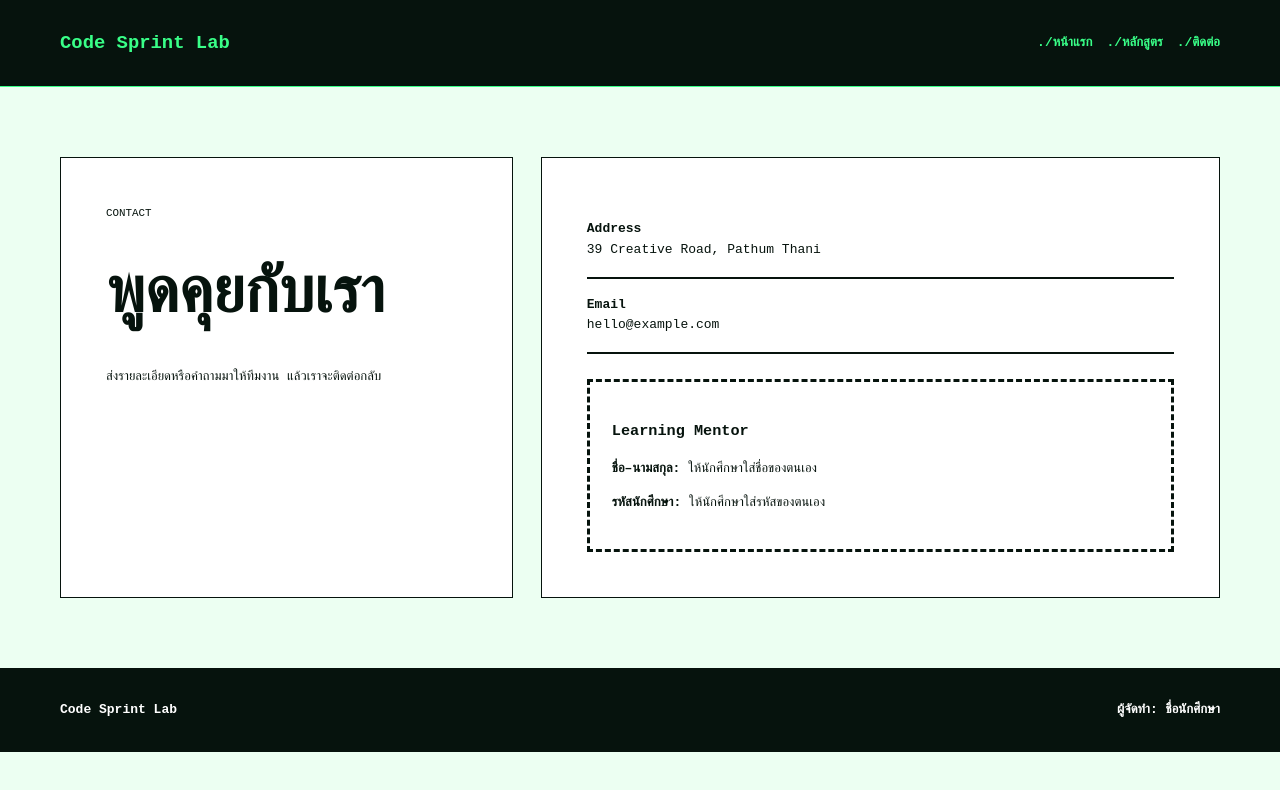
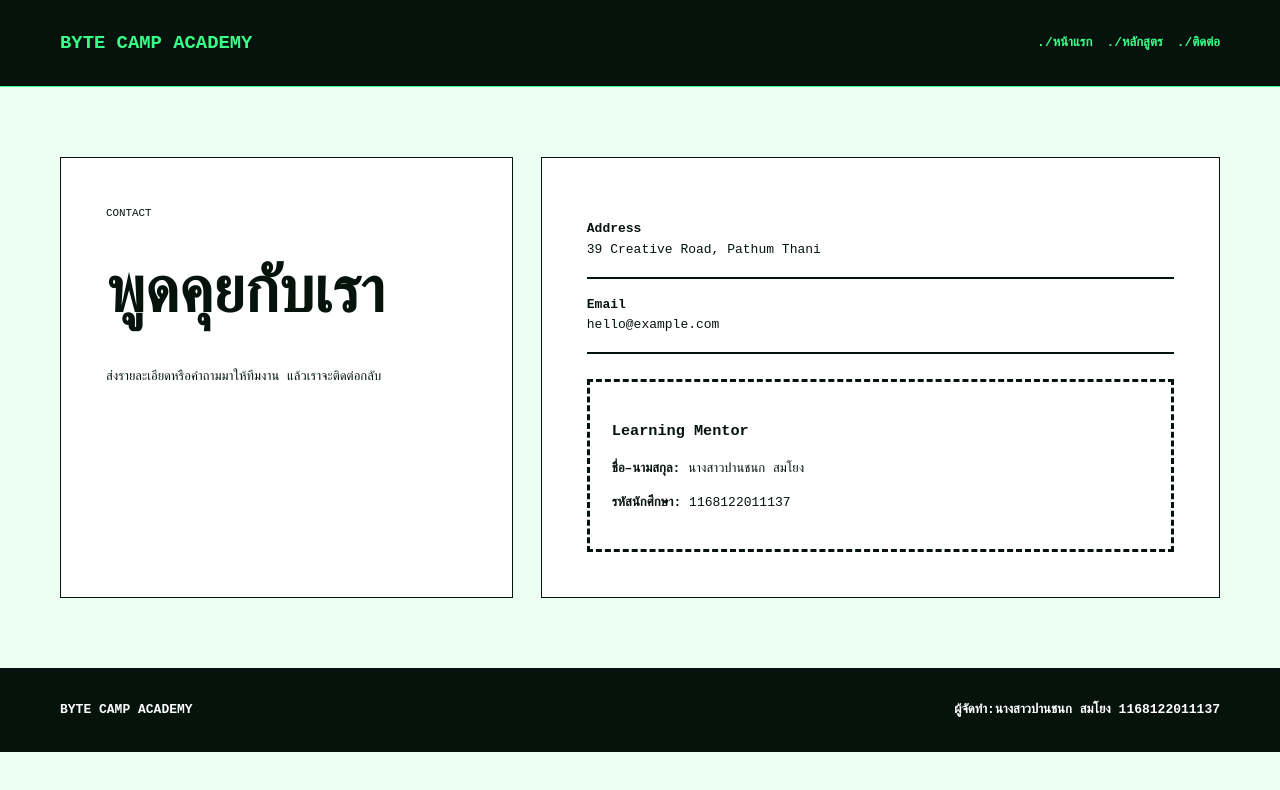
Before and after one commit to mookpanchanok7-coder/mook116812201113-7, a plain HTML site: page contact.html in a window 1280 px wide. Drawn offline with Linux system fonts and the light colour scheme.

Commit message:
Update contact.html

```diff
--- a/contact.html
+++ b/contact.html
@@ -1 +1 @@
-<!doctype html><html lang="th"><head><meta charset="utf-8"><meta name="viewport" content="width=device-width,initial-scale=1"><title>ติดต่อ | Code Sprint Lab</title><link rel="stylesheet" href="assets/style.css"></head><body><header class="header"><nav class="nav container"><a class="brand" href="boot.html">Code Sprint Lab</a><div class="links"><a href="boot.html">หน้าแรก</a><a href="tracks.html">หลักสูตร</a><a href="support.html">ติดต่อ</a></div></nav></header><main class="contact"><div class="container contact-grid"><div><small>CONTACT</small><h1>พูดคุยกับเรา</h1><p>ส่งรายละเอียดหรือคำถามมาให้ทีมงาน แล้วเราจะติดต่อกลับ</p></div><div><div class="detail"><strong>Address</strong><br>39 Creative Road, Pathum Thani</div><div class="detail"><strong>Email</strong><br>hello@example.com</div><div class="student"><h3>Learning Mentor</h3><p><strong>ชื่อ–นามสกุล:</strong> ให้นักศึกษาใส่ชื่อของตนเอง</p><p><strong>รหัสนักศึกษา:</strong> ให้นักศึกษาใส่รหัสของตนเอง</p></div></div></div></main><footer class="footer"><div class="container footer-row"><strong>Code Sprint Lab</strong><span class="footer-student">ผู้จัดทำ: ชื่อนักศึกษา</span></div></footer></body></html>
+<!doctype html><html lang="th"><head><meta charset="utf-8"><meta name="viewport" content="width=device-width,initial-scale=1"><title>contact.html | BYTE CAMP ACADEMY</title><link rel="stylesheet" href="assets/style.css"></head><body><header class="header"><nav class="nav container"><a class="brand" href="boot.html">BYTE CAMP ACADEMY</a><div class="links"><a href="boot.html">หน้าแรก</a><a href="tracks.html">หลักสูตร</a><a href="support.html">ติดต่อ</a></div></nav></header><main class="contact"><div class="container contact-grid"><div><small>CONTACT</small><h1>พูดคุยกับเรา</h1><p>ส่งรายละเอียดหรือคำถามมาให้ทีมงาน แล้วเราจะติดต่อกลับ</p></div><div><div class="detail"><strong>Address</strong><br>39 Creative Road, Pathum Thani</div><div class="detail"><strong>Email</strong><br>hello@example.com</div><div class="student"><h3>Learning Mentor</h3><p><strong>ชื่อ–นามสกุล:</strong> นางสาวปานชนก สมโยง</p><p><strong>รหัสนักศึกษา:</strong> 1168122011137</p></div></div></div></main><footer class="footer"><div class="container footer-row"><strong>BYTE CAMP ACADEMY</strong><span class="footer-student">ผู้จัดทำ:นางสาวปานชนก สมโยง 1168122011137</span></div></footer></body></html>
```
